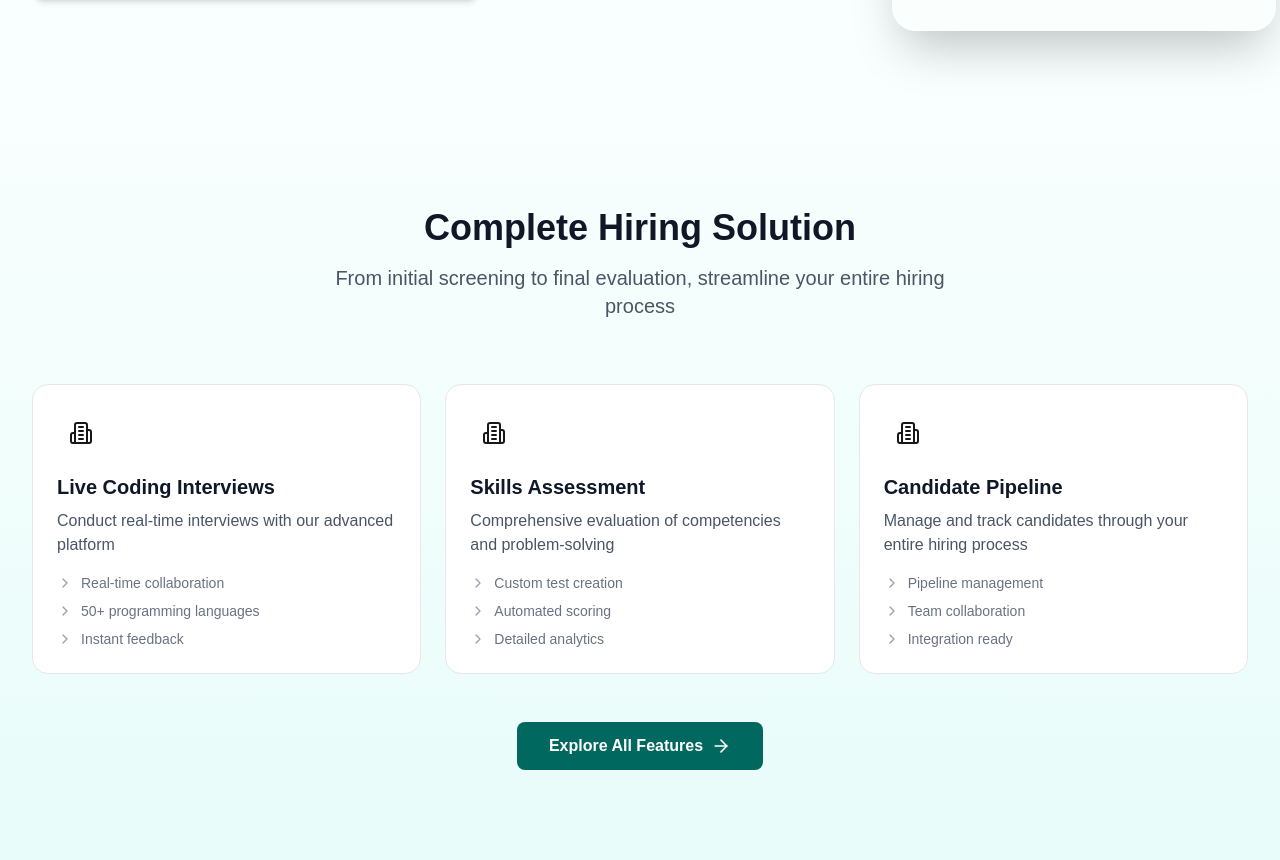
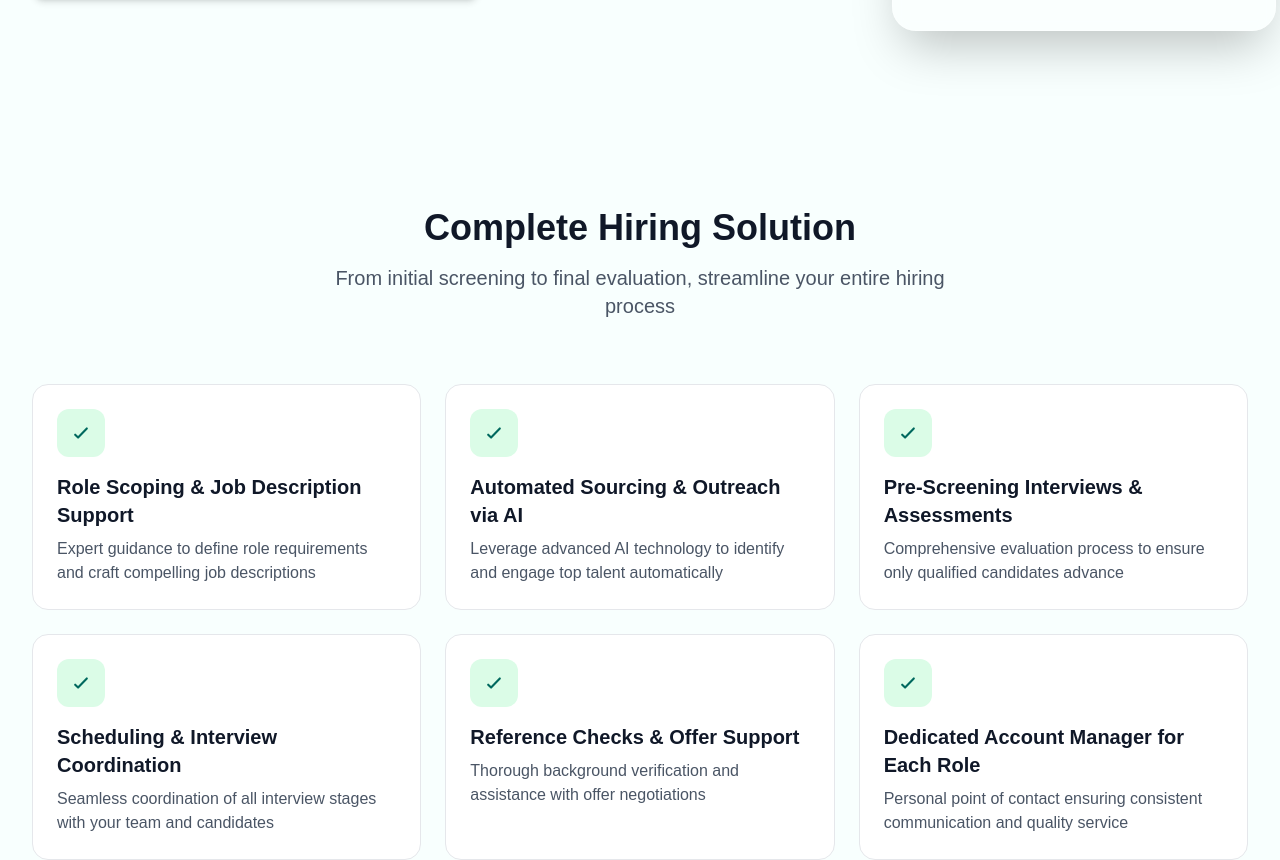
Before and after one commit to morganwestcoding/recruiting-website-v2, a Next.js app: page / in a window 1280 px wide. Shown: the part 564-1424 px from the top of the page. Built offline with nearby package versions, Linux system fonts and the light colour scheme; grey boxes are pictures that could not be loaded.

Commit message:
Update page.tsx

```diff
--- a/src/app/page.tsx
+++ b/src/app/page.tsx
@@ -10,8 +10,16 @@ export default function HomePage() {
   const [currentSet, setCurrentSet] = useState(0)
   const [isPaused, setIsPaused] = useState(false)
   const [isTransitioning, setIsTransitioning] = useState(false)
+  const [isMounted, setIsMounted] = useState(false)
+
+  // Mount effect to prevent hydration issues
+  useEffect(() => {
+    setIsMounted(true)
+  }, [])
 
   useEffect(() => {
+    if (!isMounted) return // Only run on client side
+
     let ticking = false
 
     const controlNavbar = () => {
@@ -38,7 +46,7 @@ export default function HomePage() {
 
     window.addEventListener('scroll', requestTick)
     return () => window.removeEventListener('scroll', requestTick)
-  }, [lastScrollY])
+  }, [lastScrollY, isMounted])
 
   const reviews = [
     {
@@ -93,7 +101,8 @@ export default function HomePage() {
 
   // Auto-scroll carousel
   useEffect(() => {
-    if (!isPaused) {
+    if (!isMounted || isPaused) return // Only run on client side and when not paused
+
     const interval = setInterval(() => {
       setIsTransitioning(true)
 
@@ -112,8 +121,7 @@ export default function HomePage() {
     }, 8000) // Increased total cycle time to accommodate longer transitions
 
     return () => clearInterval(interval)
-    }
-  }, [isPaused, reviews.length])
+  }, [isPaused, reviews.length, isMounted])
 
   // Get current set of 3 reviews
   const getCurrentReviewSet = () => {
@@ -125,7 +133,7 @@ export default function HomePage() {
     <div className="min-h-screen bg-white">
       {/* Header Navigation */}
       <header className={`border-b sticky top-0 z-50 bg-[#00685E] backdrop-blur-md transform transition-transform duration-300 ease-in-out ${
-        isVisible ? 'translate-y-0' : '-translate-y-full'
+        isMounted ? (isVisible ? 'translate-y-0' : '-translate-y-full') : 'translate-y-0'
       }`}>
         <div className="max-w-7xl mx-auto px-4 sm:px-6 lg:px-8">
           <div className="flex justify-between items-center h-16">
@@ -146,9 +154,6 @@ export default function HomePage() {
                 Contact Me
               </Link>
             </nav>
-
-            {/* CTA Buttons */}
-
           </div>
         </div>
       </header>
@@ -171,7 +176,6 @@ No upfront fees.<br/>No guesswork.<br/>Just great hires.
                 Let's build your dream team, one standout candidate at a time!
               </p>
 
-
               <div className="w-full max-w-md">
                 <div className="relative rounded-xl bg-white/80 backdrop-blur-md shadow-md border border-white/50">
                   <input
@@ -184,7 +188,6 @@ Let's build your dream team, one standout candidate at a time!
                   </button>
                 </div>
               </div>
-
             </div>
 
             {/* Right Content - Dual Overlapping Videos */}
@@ -215,12 +218,12 @@ Let's build your dream team, one standout candidate at a time!
                 <div className="absolute top-4 left-4 w-20 h-20 bg-white/20 rounded-full filter blur-2xl"></div>
               </div>
             </div>
-
           </div>
         </div>
       </section>
 
-       <section className="py-20  bg-linear-to-t from-[#e8fcf9] to-[#f8fffe]">
+      {/* Complete Hiring Solution Section */}
+      <section className="py-20 bg-[#f8fffe]">
         <div className="max-w-7xl mx-auto px-4 sm:px-6 lg:px-8">
           <div className="text-center mb-16">
             <h2 className="text-3xl lg:text-4xl font-bold text-gray-900 mb-4">
@@ -231,53 +234,53 @@ Let's build your dream team, one standout candidate at a time!
             </p>
           </div>
 
-          {/* Solutions Grid */}
+          {/* Solutions Card Grid */}
           <div className="grid md:grid-cols-2 lg:grid-cols-3 gap-6 mb-12">
             {[
               {
-                title: "Live Coding Interviews",
-                description: "Conduct real-time interviews with our advanced platform",
-                features: ["Real-time collaboration", "50+ programming languages", "Instant feedback"],
-                color: "blue"
+                title: "Role Scoping & Job Description Support",
+                description: "Expert guidance to define role requirements and craft compelling job descriptions"
               },
               {
-                title: "Skills Assessment",
-                description: "Comprehensive evaluation of competencies and problem-solving",
-                features: ["Custom test creation", "Automated scoring", "Detailed analytics"],
-                color: "green"
+                title: "Automated Sourcing & Outreach via AI",
+                description: "Leverage advanced AI technology to identify and engage top talent automatically"
               },
               {
-                title: "Candidate Pipeline",
-                description: "Manage and track candidates through your entire hiring process",
-                features: ["Pipeline management", "Team collaboration", "Integration ready"],
-                color: "purple"
+                title: "Pre-Screening Interviews & Assessments",
+                description: "Comprehensive evaluation process to ensure only qualified candidates advance"
+              },
+              {
+                title: "Scheduling & Interview Coordination",
+                description: "Seamless coordination of all interview stages with your team and candidates"
+              },
+              {
+                title: "Reference Checks & Offer Support",
+                description: "Thorough background verification and assistance with offer negotiations"
+              },
+              {
+                title: "Dedicated Account Manager for Each Role",
+                description: "Personal point of contact ensuring consistent communication and quality service"
               }
             ].map((solution, index) => (
-              <div key={index} className="group bg-white border border-gray-200 rounded-2xl p-6 hover:shadow-lg hover:border-blue-200 transition-all duration-200">
-                <div className={`w-12 h-12 bg-${solution.color}-100 rounded-xl flex items-center justify-center mb-4`}>
-                  <Building2 className={`w-6 h-6 text-${solution.color}-600`} />
+              <div key={index} className="group bg-white border border-gray-200 rounded-2xl p-6 hover:shadow-lg hover:border-[#00685E] transition-all duration-200">
+                {/* Light green background with darker green checkmark */}
+                <div className="w-12 h-12 bg-green-100 rounded-xl flex items-center justify-center mb-4">
+                  <svg xmlns="http://www.w3.org/2000/svg" viewBox="0 0 24 24" width="20" height="20" color="#00685E" fill="none">
+                    <path d="M5 14L8.5 17.5L19 6.5" stroke="currentColor" strokeWidth="2.5" strokeLinecap="round" strokeLinejoin="round"></path>
+                  </svg>
                 </div>
 
                 <h3 className="text-xl font-semibold text-gray-900 mb-2">
                   {solution.title}
                 </h3>
-                <p className="text-gray-600 mb-4">{solution.description}</p>
-
-                <ul className="space-y-2">
-                  {solution.features.map((feature, featureIndex) => (
-                    <li key={featureIndex} className="text-sm text-gray-500 flex items-center">
-                      <ChevronRight className="w-4 h-4 mr-2 text-gray-400" />
-                      {feature}
-                    </li>
-                  ))}
-                </ul>
+                <p className="text-gray-600">{solution.description}</p>
               </div>
             ))}
           </div>
 
           <div className="text-center">
             <button className="bg-[#00685E] hover:bg-[#39625e] text-white px-8 py-3 rounded-lg font-semibold transition-colors inline-flex items-center space-x-2">
-              <span>Explore All Features</span>
+              <span>Submit a Hiring Request</span>
               <ArrowRight className="w-5 h-5" />
             </button>
           </div>
@@ -285,7 +288,7 @@ Let's build your dream team, one standout candidate at a time!
       </section>
 
       {/* Reviews Section - Crossfade */}
-      <section className="py-20 bg-[#e8fcf9]">
+      <section className="py-20 bg-[#f8fffe]">
         <div className="max-w-7xl mx-auto px-4 sm:px-6 lg:px-8">
           <div className="text-center mb-16">
             <h2 className="text-3xl lg:text-4xl font-bold text-gray-900 mb-4">
@@ -299,8 +302,8 @@ Let's build your dream team, one standout candidate at a time!
           {/* Crossfade Container */}
           <div
             className="relative min-h-[400px]"
-            onMouseEnter={() => setIsPaused(true)}
-            onMouseLeave={() => setIsPaused(false)}
+            onMouseEnter={() => isMounted && setIsPaused(true)}
+            onMouseLeave={() => isMounted && setIsPaused(false)}
           >
             {/* Current Set of Reviews */}
             <div className="grid md:grid-cols-2 lg:grid-cols-3 gap-6">
@@ -308,11 +311,11 @@ Let's build your dream team, one standout candidate at a time!
                 <div
                   key={`${currentSet}-${index}`}
                   className={`bg-white rounded-2xl p-8 shadow-sm border border-gray-100 hover:shadow-md transition-all duration-2000 ease-in-out h-full ${
-                    isTransitioning ? 'opacity-0' : 'opacity-100'
+                    isMounted && isTransitioning ? 'opacity-0' : 'opacity-100'
                   }`}
-                  style={{
+                  style={isMounted ? {
                     transitionDelay: isTransitioning ? `${index * 700}ms` : `${(2 - index) * 700}ms`
-                  }}
+                  } : {}}
                 >
                   {/* Large Quote Mark */}
                   <div className="text-6xl text-[#00685E] font-serif leading-none mb-4 opacity-20">"</div>
@@ -341,7 +344,7 @@ Let's build your dream team, one standout candidate at a time!
           {/* Status Indicator */}
           <div className="text-center mt-8">
             <p className="text-sm text-gray-500">
-              {isPaused ? "Paused - Move cursor away to resume" : "Hover to pause • Auto-advancing every 8 seconds"}
+              {isMounted ? (isPaused ? "Paused - Move cursor away to resume" : "Hover to pause • Auto-advancing every 8 seconds") : "Loading..."}
             </p>
           </div>
 
@@ -355,7 +358,6 @@ Let's build your dream team, one standout candidate at a time!
           </div>
         </div>
       </section>
-
 
       {/* CTA Section */}
       <section className="py-20 bg-gradient-to-r from-[#00685E] to-[#003c36]">
```
Lines whose indentation alone changed are shown as unchanged.
